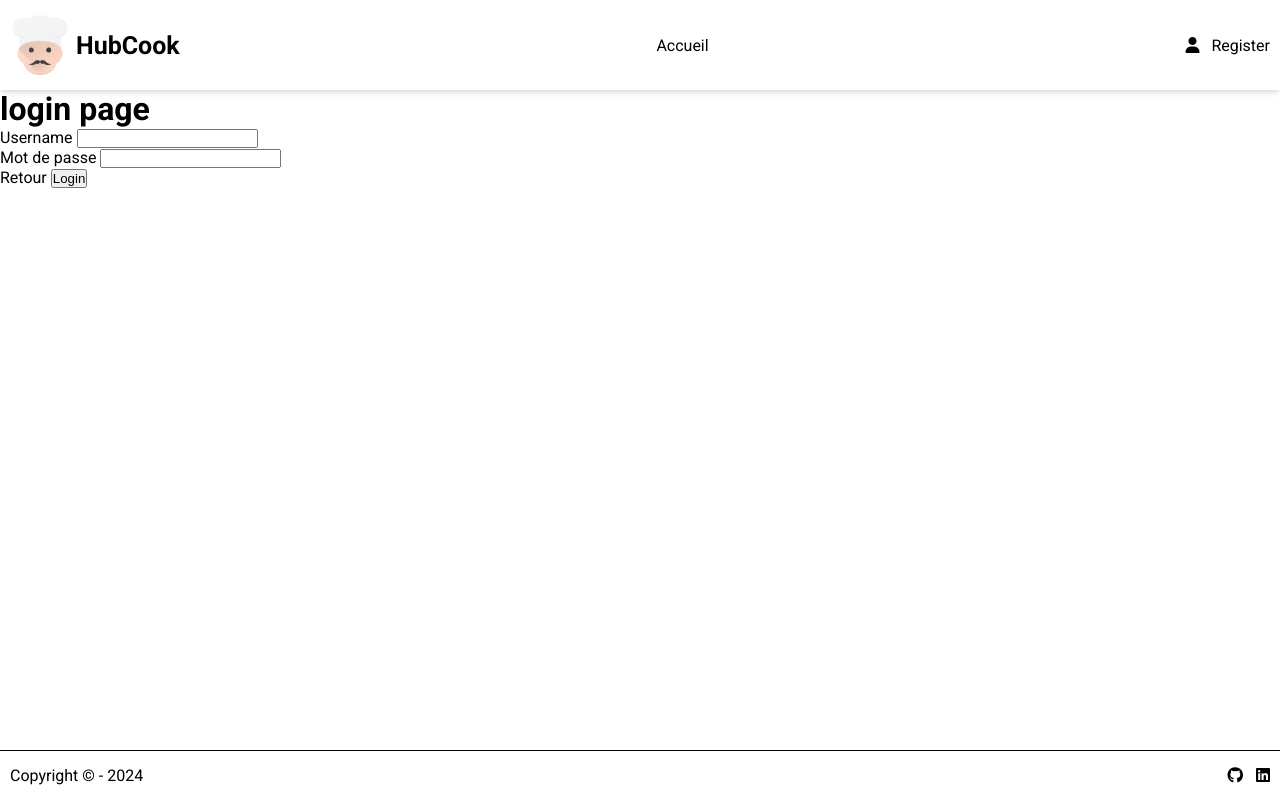
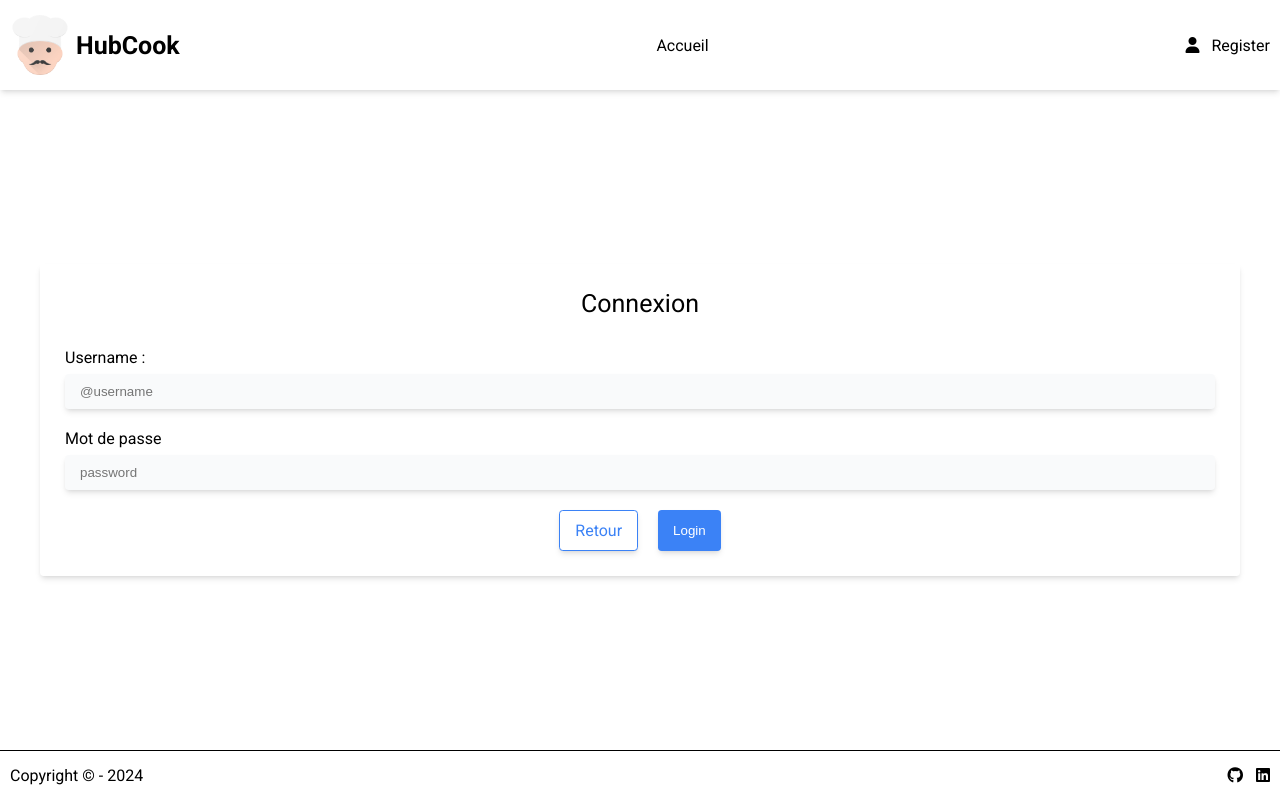
Before and after one commit to GuillemotClement/php-hubcook, a PHP site: page /login in a window 1280 px wide. Run offline with PHP 8.4, Linux system fonts and the light colour scheme.

Commit message:
Add style for login and register

```diff
--- a/public/css/style.css
+++ b/public/css/style.css
@@ -22,6 +22,19 @@ a {
   text-decoration: none;
 }
 
+h1 {
+  font-size: 2.5rem;
+  font-weight: normal;
+}
+
+h2 {
+  font-size: 2rem;
+}
+
+h3 {
+  font-size: 1.8rem;
+}
+
 :root {
   --font-text: "Roboto", serif;
   --shadow-md: 0 4px 6px -1px rgb(0 0 0 / 0.1), 0 2px 4px -2px rgb(0 0 0 / 0.1);
@@ -29,6 +42,7 @@ a {
   --primary: #3b82f6;
   --primary-1: #2563eb;
   --white: white;
+  --gray: #f9fafb ;
 }
 
 body {
@@ -43,6 +57,14 @@ main {
 
 html {
   font-family: var(--font-text);
+}
+
+main {
+  width: 1200px;
+  margin: 0 auto;
+  display: flex;
+  flex-direction: column;
+  justify-content: center;
 }
 
 header {
@@ -105,4 +127,34 @@ footer .nav-social {
   border: 1px solid var(--primary-1);
 }
 
+.form-group--title {
+  text-align: center;
+  margin-bottom: 3rem;
+}
+.form-group form {
+  box-shadow: var(--shadow-md);
+  border-radius: var(--rounded-md);
+  padding: 2.5rem;
+}
+.form-group--input-group {
+  display: flex;
+  flex-direction: column;
+  margin: 2rem 0;
+}
+.form-group--input-group label {
+  margin-bottom: 0.7rem;
+}
+.form-group--input-group input {
+  border-radius: var(--rounded-md);
+  box-shadow: var(--shadow-md);
+  border: none;
+  padding: 1rem 1.5rem;
+  background-color: var(--gray);
+}
+.form-group--action-group {
+  display: flex;
+  justify-content: center;
+  column-gap: 2rem;
+}
+
 /*# sourceMappingURL=style.css.map */
--- a/src/controllers/authenticate/login.php
+++ b/src/controllers/authenticate/login.php
@@ -19,6 +19,6 @@ if($_SERVER["REQUEST_METHOD"] === "POST"){
 }
 
 
-$page = "login page";
+$page = "Connexion";
 
 require getView("authenticate/login");
--- a/src/sass/_reset.scss
+++ b/src/sass/_reset.scss
@@ -21,3 +21,16 @@ a{
   color: black;
   text-decoration: none;
 }
+
+h1{
+  font-size: 2.5rem;
+  font-weight: normal;
+}
+
+h2{
+  font-size: 2rem;
+}
+
+h3{
+  font-size: 1.8rem;
+}
--- a/src/sass/_theme.scss
+++ b/src/sass/_theme.scss
@@ -1,3 +1,11 @@
 html{
   font-family: var(--font-text);
 }
+
+main{
+  width: 1200px;
+  margin: 0 auto;
+  display: flex;
+  flex-direction: column;
+  justify-content: center;
+}
--- a/src/sass/_variables.scss
+++ b/src/sass/_variables.scss
@@ -5,4 +5,5 @@
   --primary: #3b82f6;
   --primary-1: #2563eb;
   --white: white;
+  --gray: #f9fafb
 }
--- /dev/null
+++ b/src/sass/components/form.scss
@@ -0,0 +1,31 @@
+.form-group{
+  &--title{
+    text-align: center;
+    margin-bottom: 3rem;
+  }
+  form{
+    box-shadow: var(--shadow-md);
+    border-radius: var(--rounded-md);
+    padding: 2.5rem;
+  }
+  &--input-group{
+    display: flex;
+    flex-direction: column;
+    margin: 2rem 0;
+    label{
+      margin-bottom: 0.7rem;
+    }
+    input{
+      border-radius: var(--rounded-md);
+      box-shadow: var(--shadow-md);
+      border: none;
+      padding: 1rem 1.5rem;
+      background-color: var(--gray);
+    }
+  }
+  &--action-group{
+    display: flex;
+    justify-content: center;
+    column-gap: 2rem;
+  }
+}
--- a/src/sass/style.scss
+++ b/src/sass/style.scss
@@ -7,3 +7,4 @@
 @import "partials/footer";
 
 @import "components/button";
+@import "components/form";
--- a/src/views/authenticate/login.view.php
+++ b/src/views/authenticate/login.view.php
@@ -4,21 +4,24 @@ require getPartial("header");
 
 ?>
   <main>
-    <h1><?= $page ?></h1>
+    <div class="form-group">
+
       <form action="" method="POST">
-      <div class="">
-        <label for="username">Username</label>
-        <input type="text" name="username">
+        <h1 class="form-group--title"><?= $page ?></h1>
+        <div class="form-group--input-group">
+          <label for="username">Username :</label>
+          <input type="text" name="username" placeholder="@username">
         </div>
-      <div class="">
+        <div class="form-group--input-group">
           <label for="">Mot de passe</label>
-        <input type="password" name="password">
+          <input type="password" name="password" placeholder="password">
         </div>
-      <div class="">
-        <a type="button">Retour</a>
-        <button type="submit">Login</button>
+        <div class="form-group--action-group">
+          <a type="button" class="btn btn-secondary" href="/">Retour</a>
+          <button type="submit" class="btn btn-primary">Login</button>
         </div>
       </form>
+    </div>
   </main>
 
 <?php
```
Also changed, not shown: src/views/authenticate/register.view.php (+8 -6 lines), 1 other file. Lines whose indentation alone changed are shown as unchanged.
